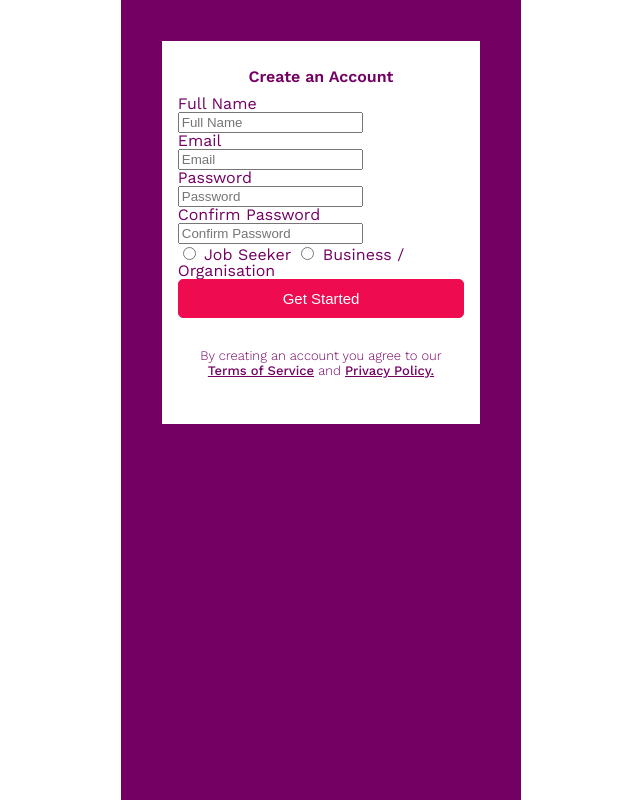
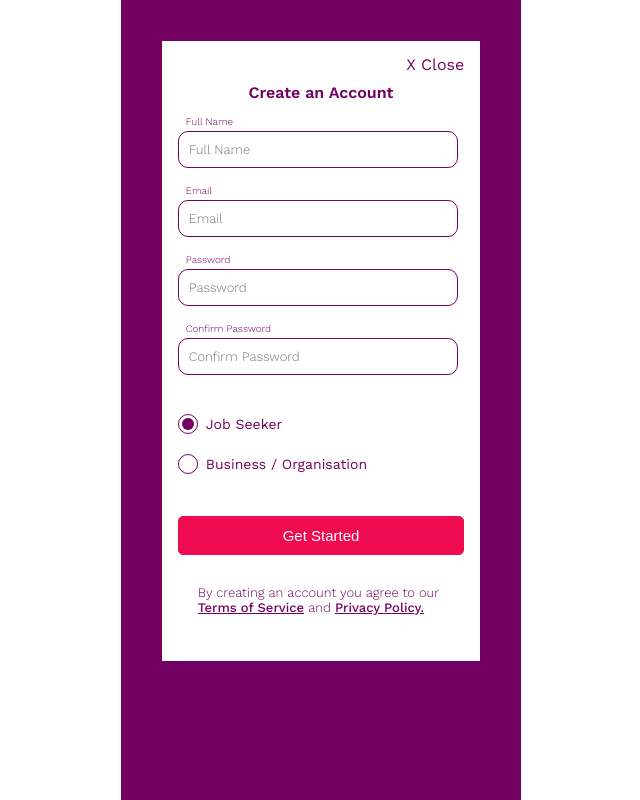
Before and after one commit to debracupitt/ablework, a plain HTML site: page create-account.html in a window 1280 px wide. Shown: the whole page, without its empty margins (319-959 px from the left). Drawn offline with nearby package versions, Linux system fonts and the light colour scheme.

Commit message:
css for create account page and form

```diff
--- a/create-account.html
+++ b/create-account.html
@@ -11,29 +11,33 @@
   </head>
 
   <body class="login">
+    <div class="create-account">
+      <div class="close">X Close</div>
+      <h2>Create an Account</h2>
 
-    <div class="create-account">
+      <form class="account-form">
+        <label class="text-label-style" for="name">Full Name</label></br>
+        <input class="text-input-style" type="text" id="name" name="Full Name" placeholder="Full Name"></br>
 
-      <h2>Create an Account</h2>
-      <form class="account-form">
-        <label for="name">Full Name</label></br>
-        <input type="text" id="name" name="Full Name" placeholder="Full Name"></br>
+        <label class="text-label-style" for="email">Email</label></br>
+        <input class="text-input-style" type="text" id="email" name="Email" placeholder="Email"></br>
 
-        <label for="email">Email</label></br>
-        <input type="text" id="email" name="Email" placeholder="Email"></br>
+        <label class="text-label-style" for="password">Password</label></br>
+        <input class="text-input-style" type="text" id="password" name="Password" placeholder="Password"></br>
 
-        <label for="password">Password</label></br>
-        <input type="text" id="password" name="Password" placeholder="Password"></br>
-
-        <label for="confirm-password">Confirm Password</label></br>
-        <input type="text" id="confirm-password" name="Confirm Password" placeholder="Confirm Password"></br>
-
-        <input type="radio" id="type1" name="Job Seeker" value="Job Seeker">
-        <label for="type1">Job Seeker</label>
-
-        <input type="radio" id="type2" name="Business / Organisation" value="Business / Organisation">
-        <label for="type2">Business / Organisation</label>
-
+        <label class="text-label-style" for="confirm-password">Confirm Password</label></br>
+        <input class="text-input-style" type="text" id="confirm-password" name="Confirm Password" placeholder="Confirm Password">
+        </br>
+        </br>
+        <p>
+          <input type="radio" id="test1" name="radio-group" checked>
+          <label for="test1">Job Seeker</label>
+        </p>
+        <p>
+          <input type="radio" id="test2" name="radio-group">
+          <label for="test2">Business / Organisation</label>
+        </p>
+        </br>
         </br>
         <button id="account-create" class="pink">Get Started</button>
       </form>
--- a/resources/css/forms-and-buttons.css
+++ b/resources/css/forms-and-buttons.css
@@ -42,6 +42,10 @@ input[type=checkbox]:checked:disabled + label:before {
   border-color: #bfb;
 }
 
+.close {
+  cursor: pointer;
+  text-align: right;
+}
 /* ------  Buttons Styling ------- */
 
 button {
@@ -78,7 +82,93 @@ button {
 /* --- Account Form --- */
 
 .account-form {
-  /* margin: 10px; */
   box-sizing: border-box;
+  /* padding: 10px 0; */
+}
 
+.account-form ul {
+  list-style: none;
 }
+
+.text-label-style {
+  font-size: 10px;
+  font-weight: 300;
+  line-height: normal;
+  padding: 8px;
+}
+
+.text-input-style {
+  padding: 10px;
+  width: 90%;
+  border: solid #730062 1px;
+  border-radius: 10px;
+  margin: 3px 0 13px 0;
+  font-size: 13px;
+  font-family: 'Work Sans', sans-serif;
+  font-weight: 300;
+}
+
+.radio-label-style {
+  font-size: 14px;
+  font-weight: 400;
+  position: relative;
+  left: -24px;
+}
+
+/* --- Radio button styling --- */
+
+[type="radio"]:checked,
+[type="radio"]:not(:checked) {
+    position: absolute;
+    left: -9999px;
+}
+
+[type="radio"]:checked + label,
+[type="radio"]:not(:checked) + label
+{
+    position: relative;
+    padding-left: 28px;
+    cursor: pointer;
+    line-height: 20px;
+    display: inline-block;
+    color: #730062;
+    font-size: 14px;
+    font-weight: 400;
+}
+
+[type="radio"]:checked + label:before,
+[type="radio"]:not(:checked) + label:before {
+    content: '';
+    position: absolute;
+    left: 0;
+    top: 0;
+    width: 18px;
+    height: 18px;
+    border: 1px solid #730062;
+    border-radius: 100%;
+    background: #fff;
+}
+
+[type="radio"]:checked + label:after,
+[type="radio"]:not(:checked) + label:after {
+    content: '';
+    width: 12px;
+    height: 12px;
+    background: #730062;
+    position: absolute;
+    top: 4px;
+    left: 4px;
+    border-radius: 100%;
+    -webkit-transition: all 0.2s ease;
+    transition: all 0.2s ease;
+}
+[type="radio"]:not(:checked) + label:after {
+    opacity: 0;
+    -webkit-transform: scale(0);
+    transform: scale(0);
+}
+[type="radio"]:checked + label:after {
+    opacity: 1;
+    -webkit-transform: scale(1);
+    transform: scale(1);
+}
--- a/resources/css/main.css
+++ b/resources/css/main.css
@@ -5,6 +5,10 @@ html {
   margin: auto;
   font-family: 'Work Sans', sans-serif;
   background-color: #fff;
+}
+
+*:focus {
+  outline: none;
 }
 
 body {
@@ -354,7 +358,9 @@ li {
 
 .create-account {
   box-sizing: border-box;
-  margin: 10% auto;
+  position: relative;
+  top: 5%;
+  margin: auto;
   padding: 15px;
   border: white solid 1px;
   width: 80%;
@@ -368,7 +374,7 @@ li {
 }
 
 .create-account p {
-  text-align: center;
+  text-align: left;
   padding: 10px 0;
 }
 
```
